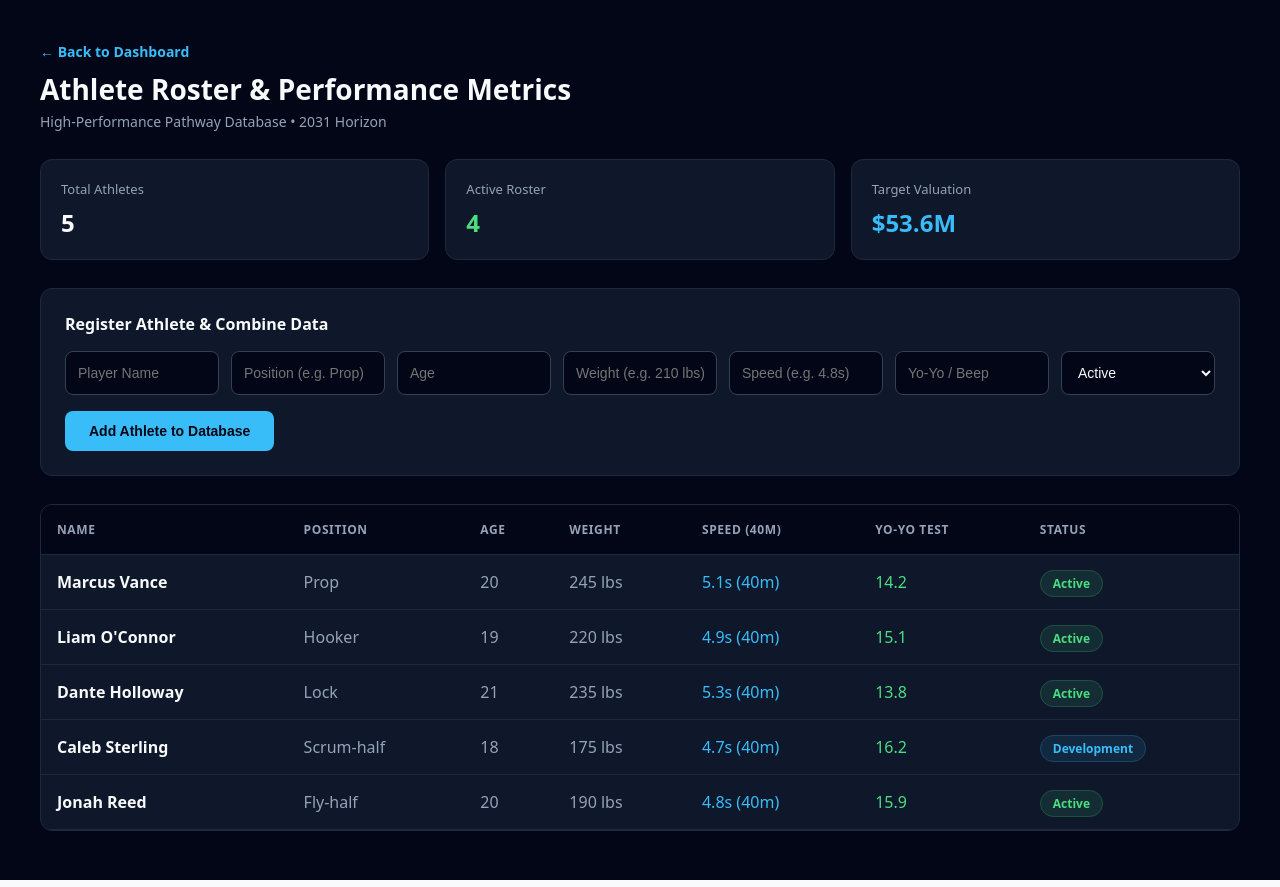
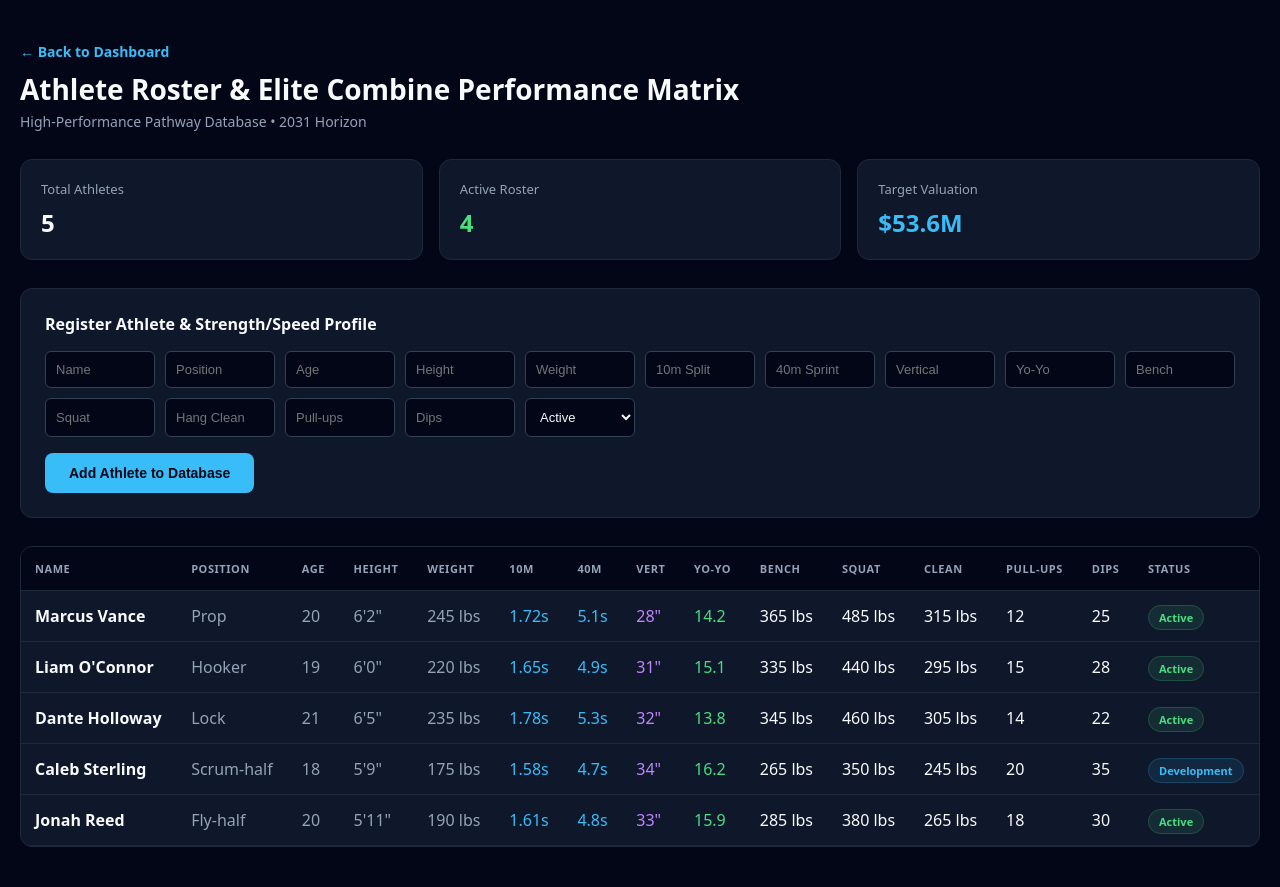
Before and after one commit to KGross16/Rugby2, a Next.js app: page / in a window 1280 px wide. Built offline with nearby package versions, Linux system fonts and the light colour scheme.

Commit message:
Enhance player data structure and UI
Updated player attributes in state and form to include height, speed metrics, and strength metrics. Adjusted the player table to display new attributes.

```diff
--- a/app/page.tsx
+++ b/app/page.tsx
@@ -4,14 +4,18 @@ import { useState } from "react";
 
 export default function PlayersPage() {
   const [players, setPlayers] = useState([
-    { id: "1", name: "Marcus Vance", position: "Prop", age: 20, weight: "245 lbs", speed: "5.1s (40m)", beepTest: "14.2", status: "Active" },
-    { id: "2", name: "Liam O'Connor", position: "Hooker", age: 19, weight: "220 lbs", speed: "4.9s (40m)", beepTest: "15.1", status: "Active" },
-    { id: "3", name: "Dante Holloway", position: "Lock", age: 21, weight: "235 lbs", speed: "5.3s (40m)", beepTest: "13.8", status: "Active" },
-    { id: "4", name: "Caleb Sterling", position: "Scrum-half", age: 18, weight: "175 lbs", speed: "4.7s (40m)", beepTest: "16.2", status: "Development" },
-    { id: "5", name: "Jonah Reed", position: "Fly-half", age: 20, weight: "190 lbs", speed: "4.8s (40m)", beepTest: "15.9", status: "Active" },
+    { id: "1", name: "Marcus Vance", position: "Prop", age: 20, height: "6'2\"", weight: "245 lbs", speed10m: "1.72s", speed40m: "5.1s", vertical: "28\"", beepTest: "14.2", bench: "365 lbs", squat: "485 lbs", clean: "315 lbs", pullups: "12", dips: "25", status: "Active" },
+    { id: "2", name: "Liam O'Connor", position: "Hooker", age: 19, height: "6'0\"", weight: "220 lbs", speed10m: "1.65s", speed40m: "4.9s", vertical: "31\"", beepTest: "15.1", bench: "335 lbs", squat: "440 lbs", clean: "295 lbs", pullups: "15", dips: "28", status: "Active" },
+    { id: "3", name: "Dante Holloway", position: "Lock", age: 21, height: "6'5\"", weight: "235 lbs", speed10m: "1.78s", speed40m: "5.3s", vertical: "32\"", beepTest: "13.8", bench: "345 lbs", squat: "460 lbs", clean: "305 lbs", pullups: "14", dips: "22", status: "Active" },
+    { id: "4", name: "Caleb Sterling", position: "Scrum-half", age: 18, height: "5'9\"", weight: "175 lbs", speed10m: "1.58s", speed40m: "4.7s", vertical: "34\"", beepTest: "16.2", bench: "265 lbs", squat: "350 lbs", clean: "245 lbs", pullups: "20", dips: "35", status: "Development" },
+    { id: "5", name: "Jonah Reed", position: "Fly-half", age: 20, height: "5'11\"", weight: "190 lbs", speed10m: "1.61s", speed40m: "4.8s", vertical: "33\"", beepTest: "15.9", bench: "285 lbs", squat: "380 lbs", clean: "265 lbs", pullups: "18", dips: "30", status: "Active" },
   ]);
 
-  const [form, setForm] = useState({ name: "", position: "", age: "", weight: "", speed: "", beepTest: "", status: "Active" });
+  const [form, setForm] = useState({
+    name: "", position: "", age: "", height: "", weight: "",
+    speed10m: "", speed40m: "", vertical: "", beepTest: "",
+    bench: "", squat: "", clean: "", pullups: "", dips: "", status: "Active"
+  });
 
   const handleSubmit = (e: React.FormEvent) => {
     e.preventDefault();
@@ -22,26 +26,38 @@ export default function PlayersPage() {
       name: form.name,
       position: form.position,
       age: Number(form.age) || 18,
+      height: form.height || "6'0\"",
       weight: form.weight || "180 lbs",
-      speed: form.speed || "5.0s (40m)",
+      speed10m: form.speed10m || "1.70s",
+      speed40m: form.speed40m || "5.0s",
+      vertical: form.vertical || "30\"",
       beepTest: form.beepTest || "14.0",
+      bench: form.bench || "275 lbs",
+      squat: form.squat || "365 lbs",
+      clean: form.clean || "250 lbs",
+      pullups: form.pullups || "12",
+      dips: form.dips || "20",
       status: form.status,
     };
 
     setPlayers([newPlayer, ...players]);
-    setForm({ name: "", position: "", age: "", weight: "", speed: "", beepTest: "", status: "Active" });
+    setForm({
+      name: "", position: "", age: "", height: "", weight: "",
+      speed10m: "", speed40m: "", vertical: "", beepTest: "",
+      bench: "", squat: "", clean: "", pullups: "", dips: "", status: "Active"
+    });
   };
 
   return (
     <main style={{ minHeight: "100vh", backgroundColor: "#020617", fontFamily: "system-ui, sans-serif", color: "#f8fafc", padding: "40px 20px" }}>
-      <div style={{ maxWidth: "1200px", margin: "0 auto" }}>
+      <div style={{ maxWidth: "1600px", margin: "0 auto" }}>
 
         {/* Navigation & Header */}
         <div style={{ marginBottom: "28px" }}>
           <Link href="/" style={{ color: "#38bdf8", textDecoration: "none", fontSize: "14px", fontWeight: "600" }}>
             &larr; Back to Dashboard
           </Link>
-          <h1 style={{ margin: "8px 0 0 0", fontSize: "28px", fontWeight: "700", color: "#f8fafc" }}>Athlete Roster & Performance Metrics</h1>
+          <h1 style={{ margin: "8px 0 0 0", fontSize: "28px", fontWeight: "700", color: "#f8fafc" }}>Athlete Roster & Elite Combine Performance Matrix</h1>
           <p style={{ margin: "4px 0 0 0", fontSize: "14px", color: "#94a3b8" }}>High-Performance Pathway Database &bull; 2031 Horizon</p>
         </div>
 
@@ -65,57 +81,23 @@ export default function PlayersPage() {
 
         {/* Add Player Form */}
         <form onSubmit={handleSubmit} style={{ backgroundColor: "#0f172a", padding: "24px", borderRadius: "12px", border: "1px solid #1e293b", marginBottom: "28px" }}>
-          <h3 style={{ margin: "0 0 16px 0", fontSize: "16px", color: "#f8fafc", fontWeight: "600" }}>Register Athlete & Combine Data</h3>
-          <div style={{ display: "grid", gridTemplateColumns: "repeat(auto-fit, minmax(140px, 1fr))", gap: "12px", marginBottom: "16px" }}>
-            <input
-              type="text"
-              placeholder="Player Name"
-              value={form.name}
-              onChange={e => setForm({...form, name: e.target.value})}
-              style={{ padding: "12px", borderRadius: "8px", border: "1px solid #334155", backgroundColor: "#020617", color: "#f8fafc", fontSize: "14px" }}
-              required
-            />
-            <input
-              type="text"
-              placeholder="Position (e.g. Prop)"
-              value={form.position}
-              onChange={e => setForm({...form, position: e.target.value})}
-              style={{ padding: "12px", borderRadius: "8px", border: "1px solid #334155", backgroundColor: "#020617", color: "#f8fafc", fontSize: "14px" }}
-              required
-            />
-            <input
-              type="number"
-              placeholder="Age"
-              value={form.age}
-              onChange={e => setForm({...form, age: e.target.value})}
-              style={{ padding: "12px", borderRadius: "8px", border: "1px solid #334155", backgroundColor: "#020617", color: "#f8fafc", fontSize: "14px" }}
-            />
-            <input
-              type="text"
-              placeholder="Weight (e.g. 210 lbs)"
-              value={form.weight}
-              onChange={e => setForm({...form, weight: e.target.value})}
-              style={{ padding: "12px", borderRadius: "8px", border: "1px solid #334155", backgroundColor: "#020617", color: "#f8fafc", fontSize: "14px" }}
-            />
-            <input
-              type="text"
-              placeholder="Speed (e.g. 4.8s)"
-              value={form.speed}
-              onChange={e => setForm({...form, speed: e.target.value})}
-              style={{ padding: "12px", borderRadius: "8px", border: "1px solid #334155", backgroundColor: "#020617", color: "#f8fafc", fontSize: "14px" }}
-            />
-            <input
-              type="text"
-              placeholder="Yo-Yo / Beep"
-              value={form.beepTest}
-              onChange={e => setForm({...form, beepTest: e.target.value})}
-              style={{ padding: "12px", borderRadius: "8px", border: "1px solid #334155", backgroundColor: "#020617", color: "#f8fafc", fontSize: "14px" }}
-            />
-            <select
-              value={form.status}
-              onChange={e => setForm({...form, status: e.target.value})}
-              style={{ padding: "12px", borderRadius: "8px", border: "1px solid #334155", backgroundColor: "#020617", color: "#f8fafc", fontSize: "14px" }}
-            >
+          <h3 style={{ margin: "0 0 16px 0", fontSize: "16px", color: "#f8fafc", fontWeight: "600" }}>Register Athlete & Strength/Speed Profile</h3>
+          <div style={{ display: "grid", gridTemplateColumns: "repeat(auto-fit, minmax(110px, 1fr))", gap: "10px", marginBottom: "16px" }}>
+            <input type="text" placeholder="Name" value={form.name} onChange={e => setForm({...form, name: e.target.value})} style={{ padding: "10px", borderRadius: "6px", border: "1px solid #334155", backgroundColor: "#020617", color: "#f8fafc", fontSize: "13px" }} required />
+            <input type="text" placeholder="Position" value={form.position} onChange={e => setForm({...form, position: e.target.value})} style={{ padding: "10px", borderRadius: "6px", border: "1px solid #334155", backgroundColor: "#020617", color: "#f8fafc", fontSize: "13px" }} required />
+            <input type="number" placeholder="Age" value={form.age} onChange={e => setForm({...form, age: e.target.value})} style={{ padding: "10px", borderRadius: "6px", border: "1px solid #334155", backgroundColor: "#020617", color: "#f8fafc", fontSize: "13px" }} />
+            <input type="text" placeholder="Height" value={form.height} onChange={e => setForm({...form, height: e.target.value})} style={{ padding: "10px", borderRadius: "6px", border: "1px solid #334155", backgroundColor: "#020617", color: "#f8fafc", fontSize: "13px" }} />
+            <input type="text" placeholder="Weight" value={form.weight} onChange={e => setForm({...form, weight: e.target.value})} style={{ padding: "10px", borderRadius: "6px", border: "1px solid #334155", backgroundColor: "#020617", color: "#f8fafc", fontSize: "13px" }} />
+            <input type="text" placeholder="10m Split" value={form.speed10m} onChange={e => setForm({...form, speed10m: e.target.value})} style={{ padding: "10px", borderRadius: "6px", border: "1px solid #334155", backgroundColor: "#020617", color: "#f8fafc", fontSize: "13px" }} />
+            <input type="text" placeholder="40m Sprint" value={form.speed40m} onChange={e => setForm({...form, speed40m: e.target.value})} style={{ padding: "10px", borderRadius: "6px", border: "1px solid #334155", backgroundColor: "#020617", color: "#f8fafc", fontSize: "13px" }} />
+            <input type="text" placeholder="Vertical" value={form.vertical} onChange={e => setForm({...form, vertical: e.target.value})} style={{ padding: "10px", borderRadius: "6px", border: "1px solid #334155", backgroundColor: "#020617", color: "#f8fafc", fontSize: "13px" }} />
+            <input type="text" placeholder="Yo-Yo" value={form.beepTest} onChange={e => setForm({...form, beepTest: e.target.value})} style={{ padding: "10px", borderRadius: "6px", border: "1px solid #334155", backgroundColor: "#020617", color: "#f8fafc", fontSize: "13px" }} />
+            <input type="text" placeholder="Bench" value={form.bench} onChange={e => setForm({...form, bench: e.target.value})} style={{ padding: "10px", borderRadius: "6px", border: "1px solid #334155", backgroundColor: "#020617", color: "#f8fafc", fontSize: "13px" }} />
+            <input type="text" placeholder="Squat" value={form.squat} onChange={e => setForm({...form, squat: e.target.value})} style={{ padding: "10px", borderRadius: "6px", border: "1px solid #334155", backgroundColor: "#020617", color: "#f8fafc", fontSize: "13px" }} />
+            <input type="text" placeholder="Hang Clean" value={form.clean} onChange={e => setForm({...form, clean: e.target.value})} style={{ padding: "10px", borderRadius: "6px", border: "1px solid #334155", backgroundColor: "#020617", color: "#f8fafc", fontSize: "13px" }} />
+            <input type="text" placeholder="Pull-ups" value={form.pullups} onChange={e => setForm({...form, pullups: e.target.value})} style={{ padding: "10px", borderRadius: "6px", border: "1px solid #334155", backgroundColor: "#020617", color: "#f8fafc", fontSize: "13px" }} />
+            <input type="text" placeholder="Dips" value={form.dips} onChange={e => setForm({...form, dips: e.target.value})} style={{ padding: "10px", borderRadius: "6px", border: "1px solid #334155", backgroundColor: "#020617", color: "#f8fafc", fontSize: "13px" }} />
+            <select value={form.status} onChange={e => setForm({...form, status: e.target.value})} style={{ padding: "10px", borderRadius: "6px", border: "1px solid #334155", backgroundColor: "#020617", color: "#f8fafc", fontSize: "13px" }}>
               <option value="Active">Active</option>
               <option value="Development">Development</option>
               <option value="Injured">Injured</option>
@@ -127,33 +109,49 @@ export default function PlayersPage() {
         </form>
 
         {/* Player Table Container */}
-        <div style={{ backgroundColor: "#0f172a", borderRadius: "12px", border: "1px solid #1e293b", overflow: "hidden" }}>
-          <table style={{ width: "100%", borderCollapse: "collapse", textAlign: "left" }}>
+        <div style={{ backgroundColor: "#0f172a", borderRadius: "12px", border: "1px solid #1e293b", overflowX: "auto" }}>
+          <table style={{ width: "100%", borderCollapse: "collapse", textAlign: "left", whiteSpace: "nowrap" }}>
             <thead>
-              <tr style={{ backgroundColor: "#020617", borderBottom: "1px solid #1e293b", color: "#94a3b8", fontSize: "12px", textTransform: "uppercase", letterSpacing: "0.05em" }}>
-                <th style={{ padding: "16px" }}>Name</th>
-                <th style={{ padding: "16px" }}>Position</th>
-                <th style={{ padding: "16px" }}>Age</th>
-                <th style={{ padding: "16px" }}>Weight</th>
-                <th style={{ padding: "16px" }}>Speed (40m)</th>
-                <th style={{ padding: "16px" }}>Yo-Yo Test</th>
-                <th style={{ padding: "16px" }}>Status</th>
+              <tr style={{ backgroundColor: "#020617", borderBottom: "1px solid #1e293b", color: "#94a3b8", fontSize: "11px", textTransform: "uppercase", letterSpacing: "0.05em" }}>
+                <th style={{ padding: "14px" }}>Name</th>
+                <th style={{ padding: "14px" }}>Position</th>
+                <th style={{ padding: "14px" }}>Age</th>
+                <th style={{ padding: "14px" }}>Height</th>
+                <th style={{ padding: "14px" }}>Weight</th>
+                <th style={{ padding: "14px" }}>10m</th>
+                <th style={{ padding: "14px" }}>40m</th>
+                <th style={{ padding: "14px" }}>Vert</th>
+                <th style={{ padding: "14px" }}>Yo-Yo</th>
+                <th style={{ padding: "14px" }}>Bench</th>
+                <th style={{ padding: "14px" }}>Squat</th>
+                <th style={{ padding: "14px" }}>Clean</th>
+                <th style={{ padding: "14px" }}>Pull-ups</th>
+                <th style={{ padding: "14px" }}>Dips</th>
+                <th style={{ padding: "14px" }}>Status</th>
               </tr>
             </thead>
             <tbody>
               {players.map((player) => (
                 <tr key={player.id} style={{ borderBottom: "1px solid #1e293b" }}>
-                  <td style={{ padding: "16px", fontWeight: "600", color: "#f8fafc" }}>{player.name}</td>
-                  <td style={{ padding: "16px", color: "#94a3b8" }}>{player.position}</td>
-                  <td style={{ padding: "16px", color: "#94a3b8" }}>{player.age}</td>
-                  <td style={{ padding: "16px", color: "#94a3b8" }}>{player.weight}</td>
-                  <td style={{ padding: "16px", color: "#38bdf8", fontWeight: "500" }}>{player.speed}</td>
-                  <td style={{ padding: "16px", color: "#4ade80", fontWeight: "500" }}>{player.beepTest}</td>
-                  <td style={{ padding: "16px" }}>
+                  <td style={{ padding: "14px", fontWeight: "600", color: "#f8fafc" }}>{player.name}</td>
+                  <td style={{ padding: "14px", color: "#94a3b8" }}>{player.position}</td>
+                  <td style={{ padding: "14px", color: "#94a3b8" }}>{player.age}</td>
+                  <td style={{ padding: "14px", color: "#94a3b8" }}>{player.height}</td>
+                  <td style={{ padding: "14px", color: "#94a3b8" }}>{player.weight}</td>
+                  <td style={{ padding: "14px", color: "#38bdf8", fontWeight: "500" }}>{player.speed10m}</td>
+                  <td style={{ padding: "14px", color: "#38bdf8", fontWeight: "500" }}>{player.speed40m}</td>
+                  <td style={{ padding: "14px", color: "#c084fc", fontWeight: "500" }}>{player.vertical}</td>
+                  <td style={{ padding: "14px", color: "#4ade80", fontWeight: "500" }}>{player.beepTest}</td>
+                  <td style={{ padding: "14px", color: "#f8fafc", fontWeight: "500" }}>{player.bench}</td>
+                  <td style={{ padding: "14px", color: "#f8fafc", fontWeight: "500" }}>{player.squat}</td>
+                  <td style={{ padding: "14px", color: "#f8fafc", fontWeight: "500" }}>{player.clean}</td>
+                  <td style={{ padding: "14px", color: "#f8fafc", fontWeight: "500" }}>{player.pullups}</td>
+                  <td style={{ padding: "14px", color: "#f8fafc", fontWeight: "500" }}>{player.dips}</td>
+                  <td style={{ padding: "14px" }}>
                     <span style={{
-                      padding: "4px 12px",
+                      padding: "4px 10px",
                       borderRadius: "20px",
-                      fontSize: "12px",
+                      fontSize: "11px",
                       fontWeight: "600",
                       backgroundColor: player.status === "Active" ? "rgba(74, 222, 128, 0.1)" : player.status === "Development" ? "rgba(56, 189, 248, 0.1)" : "rgba(250, 204, 21, 0.1)",
                       color: player.status === "Active" ? "#4ade80" : player.status === "Development" ? "#38bdf8" : "#facc15",
```
